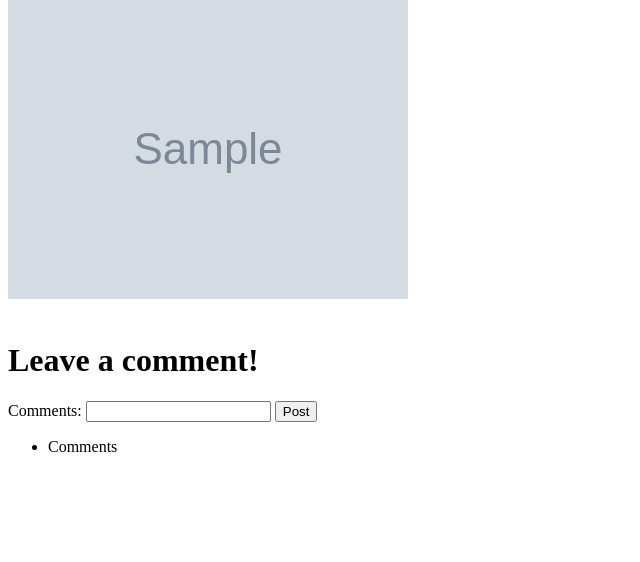
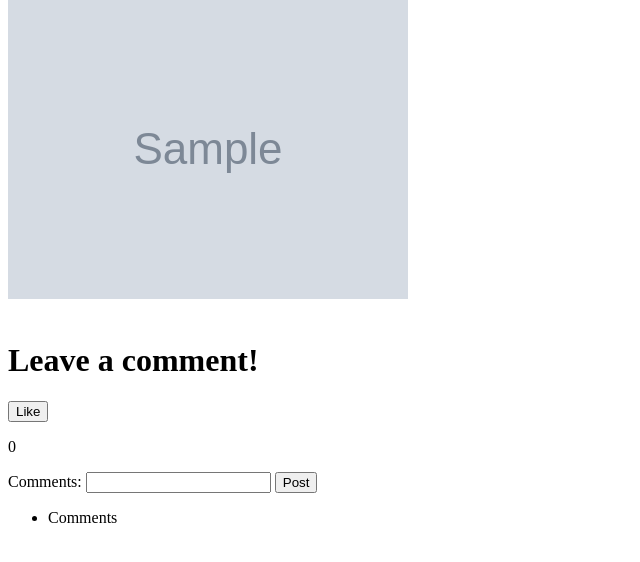
Before and after one commit to carolinesitter/ArtTown, a Flask app: page /user_profile/1/comments in a window 1280 px wide. Shown: the part 81-643 px from the top of the page, without its empty margins (0-640 px from the left). Run offline with Flask 2, Linux system fonts and the light colour scheme; the visitor is signed in with stand-in values (Sample User, id 1); tables that the repository leaves empty hold one stand-in row (values such as "Sample post"); grey boxes marked "Sample" are stand-in pictures.

Commit message:
Added Like HTML to image-details.html

```diff
--- a/server.py
+++ b/server.py
@@ -200,16 +200,32 @@ def add_new_comment(image_id):
 
         #crud_comment_test = crud.create_comment(comment, user_id, image_id)
         image.comments.append(crud.create_comment(comment, image_id, user_id))
-        print('\n' * 5)
-        print('\n' * 5)
-        print(image.comments)
-        print('\n' * 5)
-        print('\n' * 5)
+        # print('\n' * 5)
+        # print('\n' * 5)
+        # print(image.comments)
+        # print('\n' * 5)
+        # print('\n' * 5)
 
         return jsonify({"status": "OK", "comment": comment})
 
     else:
         return jsonify({"status": "FAILED"})
+
+
+###########
+
+# LIKE AN IMAGE
+
+###########
+@app.route("/user_profile/<image_id>/comments", methods=["POST"])
+def like_an_image(image_id):
+    """Allows users to like an image"""
+
+    #like = request.json.get("new_like")
+    image = crud.get_image_by_id(image_id)
+
+    return None #For now...
+
 
 
 ###########
--- a/templates/image_details.html
+++ b/templates/image_details.html
@@ -13,6 +13,9 @@
     <h1>Leave a comment!</h1>
 
     <form>
+
+        <button id="like-button" onclick="displayLikeCount()">Like</button>
+        <p id="like-count"> 0 </p>
 
         <label for="comment">Comments:</label>
         <input type="text" name="comment" id="comment">
```
Also changed, not shown: static/js/user-interactions.js (+7 -4 lines).
